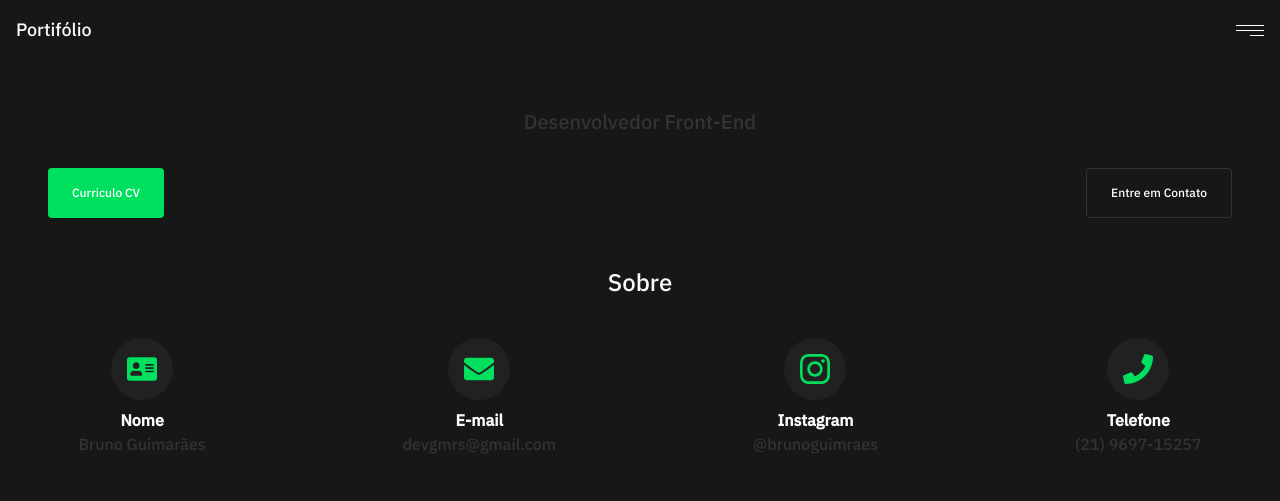
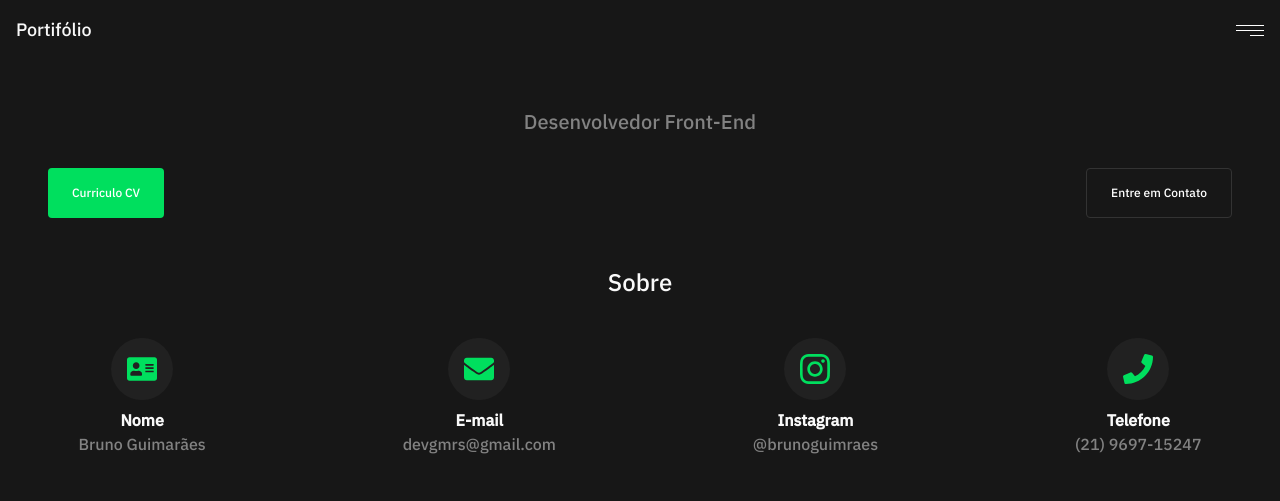
Before and after one commit to devguimaraes/MyPortfolio-, a React (Vite) app: page / in a window 1280 px wide. Shown: the top 501 px of the page. Built offline with nearby package versions, Linux system fonts and the light colour scheme; no server answers.

Commit message:
:sparkles: feat: ativando os links e ancoras do projeto

```diff
--- a/src/assets/Components/Contatos/index.jsx
+++ b/src/assets/Components/Contatos/index.jsx
@@ -8,31 +8,39 @@ function Contatos() {
 				<div className="text-center m-auto p-4 mb-2 rounded-full bg-gray-400 ">
 					<FaAddressCard fontSize="30px" color="#00DF5E" height="700" />
 				</div>
-
 				<h2 className="text-base font-bold text-white">Nome</h2>
-				<h3 className="text-gray-200">Bruno Guimarães</h3>
+				<h3 className="text-paragrafo">Bruno Guimarães</h3>
 			</div>
 			<div className="flex flex-col text-center">
 				<div className="text-center m-auto p-4 mb-2 rounded-full bg-gray-400 ">
 					<FaEnvelope fontSize="30px" color="#00DF5E" height="700" />
 				</div>
-				<h2 className="text-base font-bold text-white">E-mail</h2>
-				<h3 className="text-gray-200">devgmrs@gmail.com</h3>
+				<a href="mailto:devgmrs@gmail.com">
+					<h2 className="text-base font-bold text-white">E-mail</h2>
+					<h3 className="text-paragrafo">devgmrs@gmail.com</h3>
+				</a>
 			</div>
 			<div className=" flex flex-col text-center">
 				<div className="text-center m-auto p-4 mb-2 rounded-full bg-gray-400 ">
 					<SiInstagram fontSize="30px" color="#00DF5E" height="700" />
 				</div>
-				<h2 className="text-base font-bold text-white">Instagram</h2>
-				<h3 className="text-gray-200">@brunoguimraes</h3>
+				<a
+					href="https://www.instagram.com/brunoguimraes/"
+					rel="noreferrer"
+					target="_blank"
+				>
+					<h2 className="text-base font-bold text-white">Instagram</h2>
+					<h3 className="text-paragrafo">@brunoguimraes</h3>
+				</a>
 			</div>
 			<div className="flex flex-col text-center">
 				<div className="text-center m-auto p-4 mb-2 rounded-full bg-gray-400 ">
 					<FaPhone fontSize="30px" color="#00DF5E" height="700" />
 				</div>
-
-				<h2 className="text-base font-bold text-white">Telefone</h2>
-				<h3 className="text-gray-200">(21) 9697-15257</h3>
+				<a rel="noreferrer" href="tel:21969715247">
+					<h2 className="text-base font-bold text-white">Telefone</h2>
+					<h3 className="text-paragrafo">(21) 9697-15247</h3>
+				</a>
 			</div>
 		</div>
 	);
--- a/src/assets/Components/SobreTitulos/index.jsx
+++ b/src/assets/Components/SobreTitulos/index.jsx
@@ -12,14 +12,27 @@ function SobreTitulo() {
 	return (
 		<div key={user?.id} className="w-screen p-12">
 			<h1 className="text-2xl text-center text-white">{user?.name}</h1>
-			<h2 className="text-xl text-center text-gray-200 mb-8">
+			<h2 className="text-xl text-center text-paragrafo mb-8">
 				Desenvolvedor Front-End
 			</h2>
 			<div className="w-full flex  justify-between gap-4">
 				<Buttons cor="#00DF5E" border="none">
-					Curriculo CV
+					<a
+						href="./src/data/Bruno-Guimaraes.pdf"
+						download="Bruno-Guimaraes.pdf"
+					>
+						Curriculo CV
+					</a>
 				</Buttons>
-				<Buttons>Entre em Contato</Buttons>
+				<Buttons>
+					<a
+						href="https://www.linkedin.com/in/bcguimaraes/"
+						rel="noreferrer"
+						target="_blank"
+					>
+						Entre em Contato
+					</a>
+				</Buttons>
 			</div>
 		</div>
 	);
```
